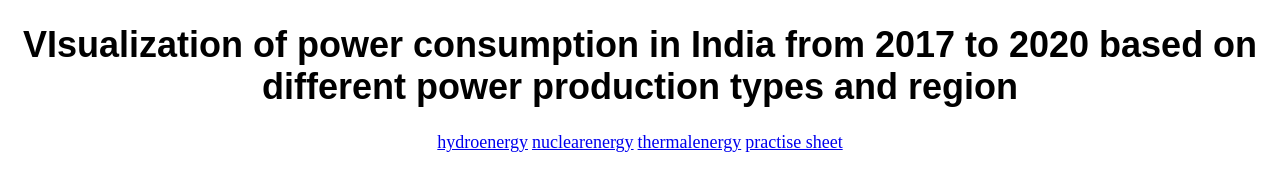
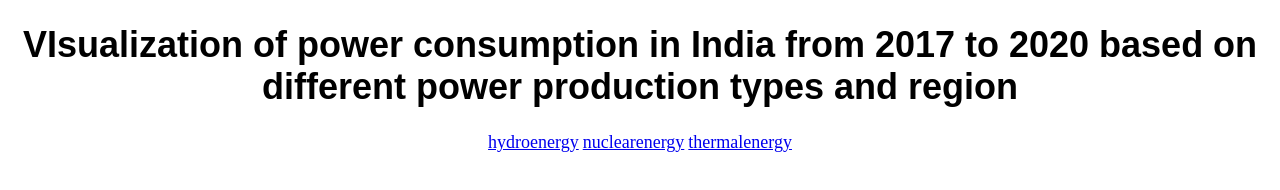
Before and after one commit to Sandeep-Works/datviz_module_nid, a plain HTML site: page index.html in a window 1280 px wide. Drawn offline with Linux system fonts and the light colour scheme.

Commit message:
no practise sheet

```diff
--- a/index.html
+++ b/index.html
@@ -22,7 +22,7 @@
 <a href="hydroenergy.html">hydroenergy</a>
 <a href="nuclearenergy.html">nuclearenergy</a>
 <a href="thermalenergy.html">thermalenergy</a>
-<a href="practisesheet.html">practise sheet</a>
+
 
 </body>
 </html>
```
